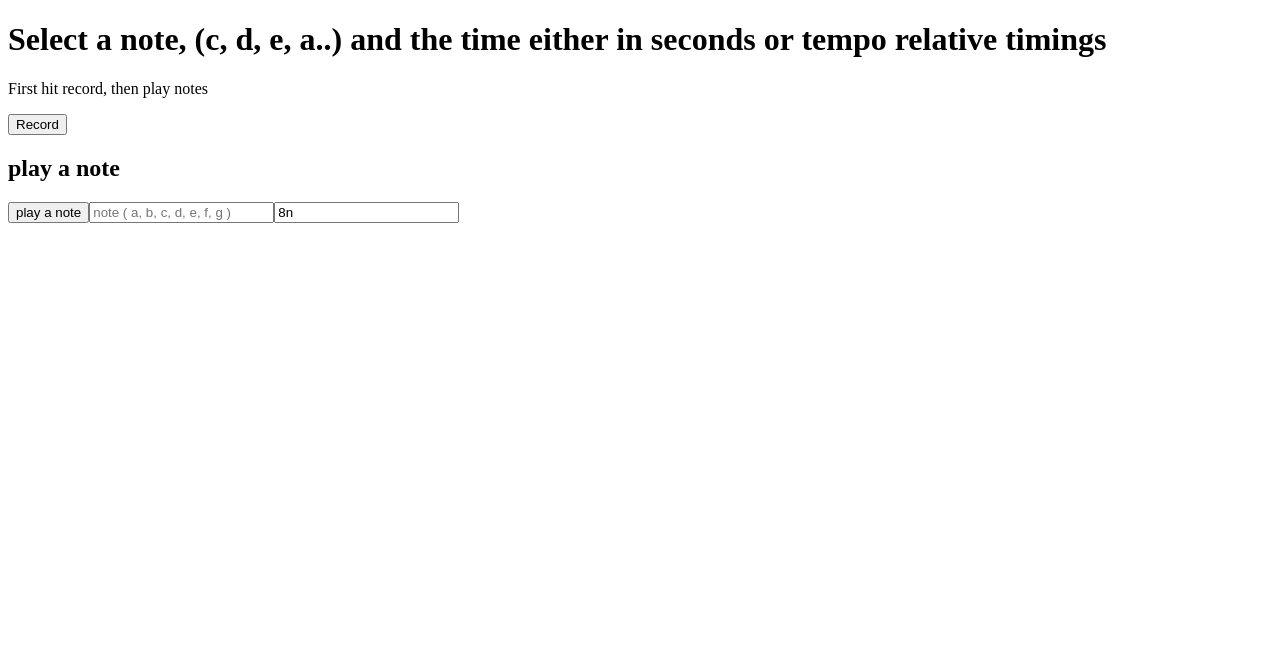
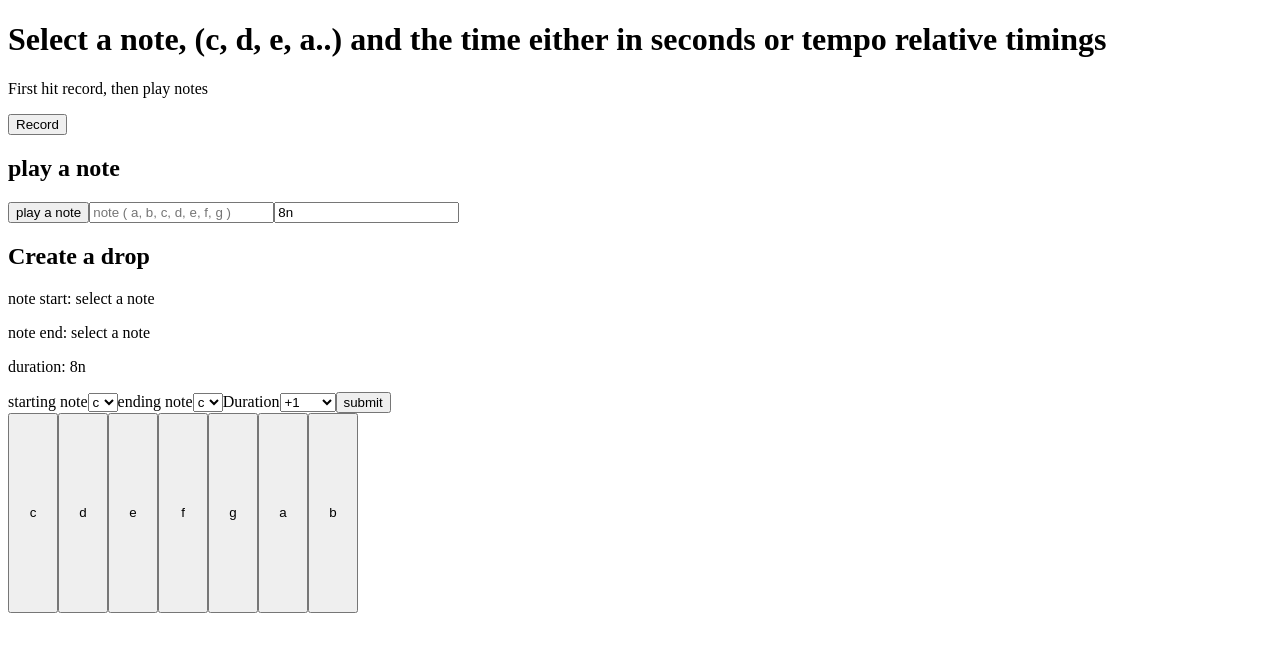
Before and after one commit to Dominique-Sakrisson/looper, a React app: page / in a window 1280 px wide. Shown: the top 652 px of the page. Built offline with nearby package versions, Linux system fonts and the light colour scheme.

Commit message:
Make clickable keys for each note

```diff
--- a/package.json
+++ b/package.json
@@ -62,6 +62,7 @@
     "webpack-dev-server": "^3.11.2"
   },
   "dependencies": {
+    "@material/slider": "^11.0.0",
     "react": "^17.0.2",
     "react-dom": "^17.0.2",
     "tone": "^14.7.77"
--- a/src/components/app/KeySection.jsx
+++ b/src/components/app/KeySection.jsx
@@ -2,12 +2,21 @@
 import React, { useState, useEffect } from 'react';
 import useInterval from '../../hooks/hooks';
 import * as Tone from 'tone';
+import { MDCSlider } from '@material/slider';
+import style from './style.css';
+
+
 
 const KeySection = () => {
   const [keyStatus, setKeyStatus] = useState(false);
   const [note, setNote] = useState('');
   const [duration, setDuration] = useState('8n');
   const [recording, setRecording] = useState();
+
+  const [dropStart, setDropStart] = useState('select a note');
+  const [dropEnd, setDropEnd] = useState('select a note');
+  const [dropDuration, setDropDuration] = useState('8n');
+
   // const [recordingTime, setRecording] = useState(Tone.now());
   // const [loopNote, setLoopNote] = useState('');
   // const [loopDuration, setLoopDuration] = useState('4n');
@@ -35,6 +44,33 @@ const KeySection = () => {
       key : 'b',
     }];
 
+  const timings = [
+    {
+      key :'+1',
+    },
+    {
+      key : '+1.5',
+    },
+    {
+      key : '+1.75',
+    },
+    {
+      key : '+2',
+    },
+    {
+      key : '+2.25',
+    },
+    {
+      key : '+2.5',
+    },
+    {
+      key : '+3',
+    },
+    {
+      key : '+4',
+    }
+  ];
+
   useEffect(() => {
     // (recording) ? setRecording(false) : setRecording(true);
   }, [recording]);
@@ -44,14 +80,45 @@ const KeySection = () => {
     return new Tone.Synth().toDestination();
   };
 
+  const handleNoteInput = (e) => {
+    setNote(e.target.value);
+  };
+
+  const handleDurationInput = (e) => {
+    setDuration(e.target.value);
+  };
+
   function checkKey(item){
     if(note){
       return item.key === note;
     }
   }
+  function checkKey2(item){
+    if(dropStart){
+      return item.key === dropStart;
+    }
+  }
+  function checkKey3(item){
+    if(dropEnd){
+      return item.key === dropEnd;
+    }
+  }
 
   const handleNoteButtonSubmit = async (e) => {
     e.preventDefault();
+    console.log(e);
+    //aria label only exists for note-keys that will be for piano keys
+    if(e.target.ariaLabel !== null){
+      console.log(e, note, duration, 'ahahhaha');
+      //create a synth and connect it to the main output (your speakers)
+      if(keys.find(checkKey) !== undefined){
+        const keyString = (e.target.value + '4').toUpperCase();
+        console.log(duration);
+        synthInstance().triggerAttackRelease(keyString, duration);
+      } else {
+        throw 'lalalala ( a, b, c, d, e, f, g )';
+      }
+    }
     //create a synth and connect it to the main output (your speakers)
     if(keys.find(checkKey) !== undefined){
       const keyString = (note + '4').toUpperCase();
@@ -77,13 +144,7 @@ const KeySection = () => {
   //   }, duration).start();
   // };
 
-  const handleNoteInput = (e) => {
-    setNote(e.target.value);
-  };
 
-  const handleDurationInput = (e) => {
-    setDuration(e.target.value);
-  };
   // const handleLoopNoteInput = (e) => {
   //   setLoopNote(e.target.value);
   // }
@@ -96,10 +157,53 @@ const KeySection = () => {
   //   const keyDownMemo = useMemo(() => onKeyDown(keyStatus), keyStatus);
 
 
-  return (
-    <>
+  const handleDropNoteInput = (e) => {
+    const dStart = (e.target.value + '4').toUpperCase();
+    console.log(dStart);
+    setDropStart(dStart);
+  };
+
+  const handleDropNoteInputEnd = (e) => {
+    const dEnd = (e.target.value + '4').toUpperCase();
+    setDropEnd(dEnd);
+  };
+
+  function keysPlay(e){
+    handleNoteInput(e);
+    handleNoteButtonSubmit(e);
+  }
+  const handleDropDurationInput = (e) => {
+    setDropDuration(e.target.value);
+  };
+  const handleDropSubmit = (e) => {
+    e.preventDefault();
+
+    const osc = new Tone.Oscillator().toDestination();
+    console.log(dropStart, dropEnd);
+    // if(keys.find(checkKey2) !== undefined){
+    // start at "C4"
+    osc.frequency.value = dropStart;
+    // ramp to "C2" over 2 seconds
+    osc.frequency.rampTo(dropEnd, 2);
+    // start the oscillator for 2 seconds
+    osc.start().stop(dropDuration);
+    // } else {
+    //   throw 'fill in the note input with accurate note ( a, b, c, d, e, f, g )';
+    // }
+
+
+  };
+  // and will print the time exactly once a second apart.
+  const clock = new Tone.Clock(time => {
+    console.log(time);
+  }, 1);
+  clock.start();
+
+  return (<>
     <p>First hit record, then play notes</p>
-      <button onClick={synthInstance}>Record</button> <span><img></img></span>
+
+    <button onClick={synthInstance}>Record</button>
+
     <label>
       <h2>play a note</h2>
       <form>
@@ -108,6 +212,52 @@ const KeySection = () => {
         <input onChange={handleDurationInput} value={duration}   placeholder="4n"/>
       </form>
     </label>
+
+    <label>
+      <h2>Create a drop</h2>
+      <p>note start: {dropStart}</p>
+      <p>note end: {dropEnd}</p>
+      <p> duration:  {dropDuration}</p>
+      <form action="" onSubmit={handleDropSubmit}>
+
+        <span>starting note</span>
+        <select name="start" id="" onChange={handleDropNoteInput}>
+          {
+            keys.map(item => {
+              return <option key={item} value={item.key}>{item.key} </option>;
+            })
+          }
+        </select>
+
+        <span>ending note</span>
+        <select name="end" id="" onChange={handleDropNoteInputEnd}>
+          {
+            keys.map(item => {
+              return <option key={item} value={item.key}>{item.key} </option>;
+            })
+          }
+        </select>
+        <span>Duration</span>
+        <select name="" id="" onChange={handleDropDurationInput}>
+          {
+            timings.map(item => {
+              return <option key={item} value={item.key}>{item.key} </option>;
+            })
+          }
+        </select>
+        <button>submit</button>
+      </form>
+
+
+    </label>
+    {
+      keys.map(item => {
+        return <span key={item.key} >
+          <button className={style.keyButton} aria-label="note-key" value={item.key} onClick={keysPlay}>{item.key}</button>
+        </span>;
+      })
+    }
+
     {/* <label>
           <h2>start a loop</h2>
         <form>
--- a/src/components/app/style.css
+++ b/src/components/app/style.css
@@ -7,3 +7,8 @@
 .unPressed{
     background-color: white
 }
+
+.keyButton{
+   width: 50px;
+   height: 200px;
+}
```
Also changed, not shown: 1 other file (tests, documents, lock files or other folders). Lines whose indentation alone changed are shown as unchanged.
